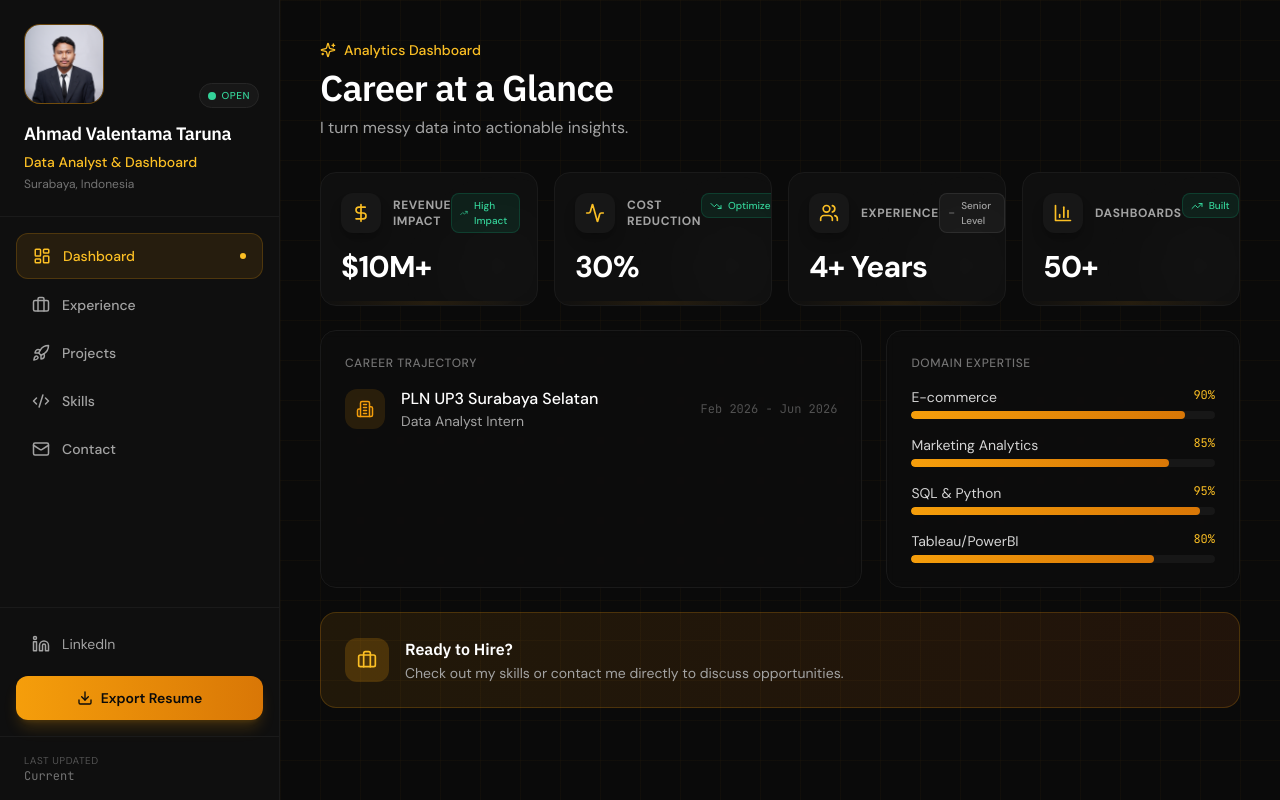
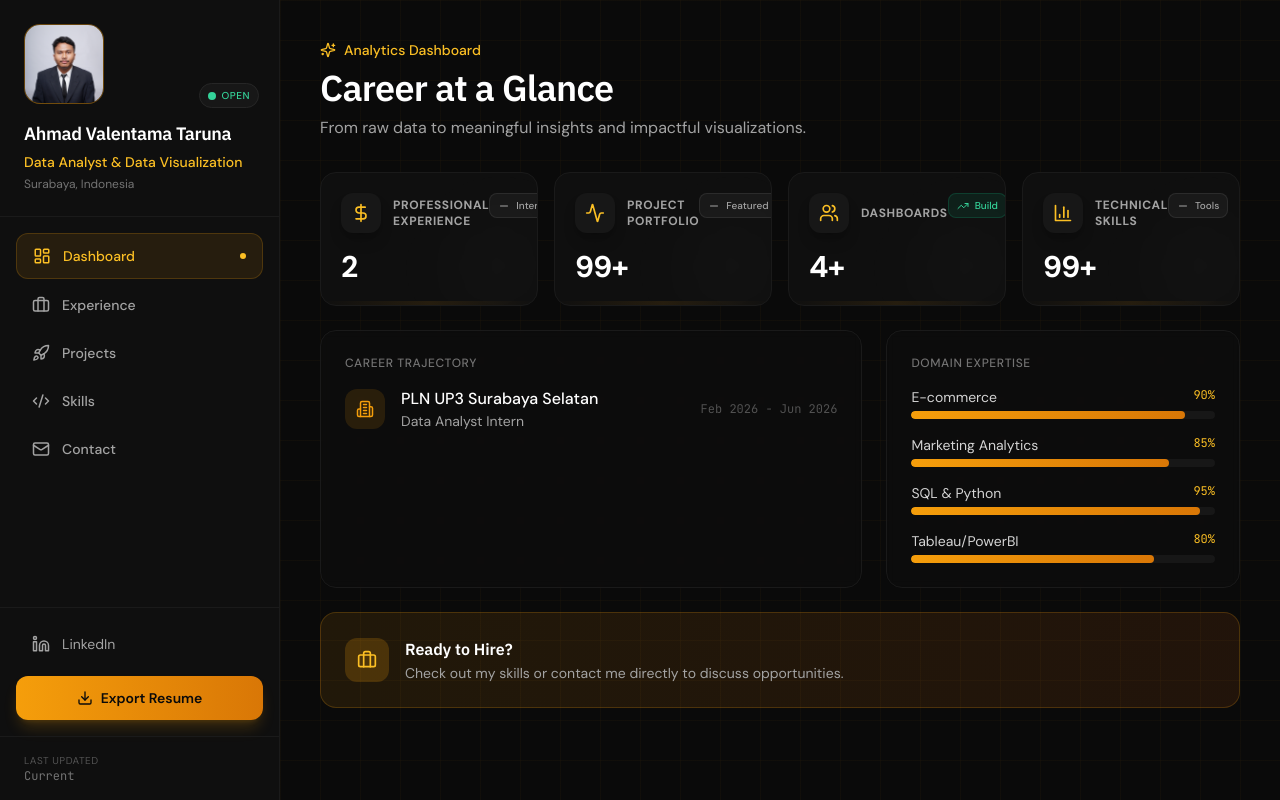
Before and after one commit to Lenv9000/Portofolio-Lenv, a Next.js app: page / in a window 1280 px wide. Built offline with nearby package versions, Linux system fonts and the light colour scheme; a web font is replaced by a local one.

Commit message:
Update userConfig.js

```diff
--- a/userConfig.js
+++ b/userConfig.js
@@ -13,9 +13,9 @@ export const userData = {
   // ===============================================================================================
 
   name: "Ahmad Valentama Taruna",           // Your full name as it should appear on the site
-  role: "Data Analyst & Dashboard", // Your professional headline or job title
+  role: "Data Analyst & Data Visualization", // Your professional headline or job title
   location: "Surabaya, Indonesia",     // Your city and country
-  tagline: "I turn messy data into actionable insights.", // A catchy one-liner displayed on the dashboard
+  tagline: "From raw data to meaningful insights and impactful visualizations.", // A catchy one-liner displayed on the dashboard
 
   // PROFILE PICTURE SETTINGS
   // Option A: Put a file named 'profile.png' in the 'public' folder and leave this line as is.
@@ -44,36 +44,36 @@ export const userData = {
 
   stats: [
     {
-      label: "Revenue Impact",      // Title of the card
-      value: "10",                  // The big number
-      prefix: "$",                  // Symbol before the number (e.g., $)
-      suffix: "M+",                 // Symbol after the number (e.g., M+, %, +)
-      trend: "up",                  // Options: "up", "down", or "neutral" (controls the arrow)
-      trendValue: "High Impact"     // The small text next to the arrow (e.g., "Optimized", "Saved")
+      label: "Professional Experience",      // Title of the card
+      value: "2",
+      prefix: "",
+      suffix: "",
+      trend: "neutral",
+      trendValue: "Intern"
     },
     {
-      label: "Cost Reduction",
-      value: "30",
+      label: "Project Portfolio",
+      value: "99",
       prefix: "",
-      suffix: "%",
-      trend: "down",                // "down" is good for costs (shows green arrow)
-      trendValue: "Optimized"
-    },
-    {
-      label: "Experience",
-      value: "4",
-      prefix: "",
-      suffix: "+ Years",
-      trend: "neutral",             // "neutral" shows a flat line/dot
-      trendValue: "Senior Level"
+      suffix: "+",
+      trend: "neutral",                // "down" is good for costs (shows green arrow)
+      trendValue: "Featured"
     },
     {
       label: "Dashboards",
-      value: "50",
+      value: "4",              // The big number
+      prefix: "",              // Symbol before the number (e.g., $)
+      suffix: "+",             // Symbol after the number (e.g., M+, %, +)
+      trend: "up",             // Options: "up", "down", or "neutral" (controls the arrow)
+      trendValue: "Build"      // The small text next to the arrow (e.g., "Optimized", "Saved")
+    },
+    {
+      label: "Technical Skills",
+      value: "99",
       prefix: "",
       suffix: "+",
-      trend: "up",
-      trendValue: "Built"
+      trend: "neutral",
+      trendValue: "Tools"
     },
   ],
 
```
